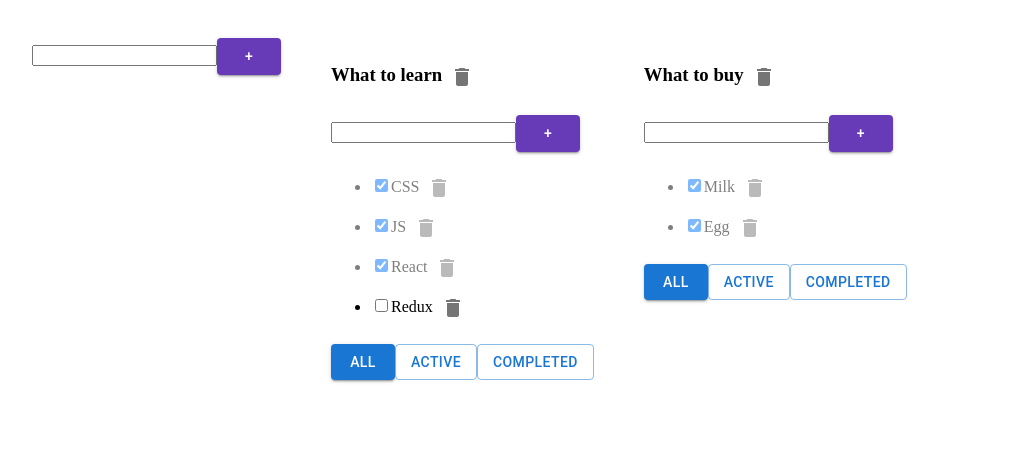
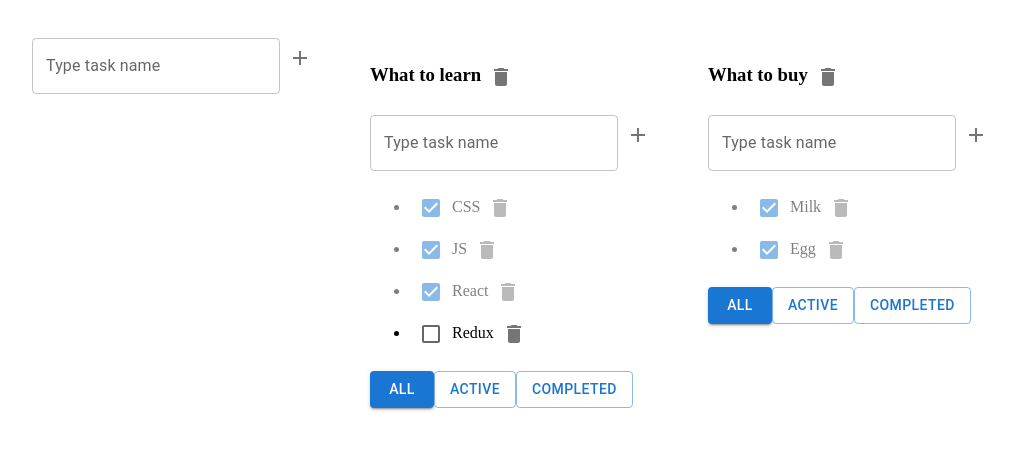
Before and after one commit to Renne103/coursework, a React (Vite) app in the folder to-do/: page / in a window 1280 px wide. Shown: the top 450 px of the page, without its empty margins (6-1020 px from the left). Built offline with nearby package versions, Linux system fonts and the light colour scheme.

Commit message:
feat: add double-click rename (EditableSpan.tsx)

```diff
--- a/to-do/package.json
+++ b/to-do/package.json
@@ -10,6 +10,10 @@
     "preview": "vite preview"
   },
   "dependencies": {
+    "@emotion/react": "^11.11.4",
+    "@emotion/styled": "^11.11.5",
+    "@mui/icons-material": "^5.15.15",
+    "@mui/material": "^5.15.15",
     "@types/uuid": "^9.0.8",
     "react": "^18.2.0",
     "react-dom": "^18.2.0",
--- a/to-do/src/AddItemForm.tsx
+++ b/to-do/src/AddItemForm.tsx
@@ -1,6 +1,6 @@
 import { ChangeEvent, KeyboardEvent, useState } from "react";
-import { Button } from "@mui/material";
-import { deepPurple } from "@mui/material/colors";
+import { IconButton, TextField } from "@mui/material";
+import { Add } from "@mui/icons-material";
 
 type AddItemFormPropsType = {
   addItem: (title: string) => void;
@@ -32,26 +32,20 @@ export function AddItemForm(props: AddItemFormPropsType) {
 
   return (
     <div>
-      <input
+      <TextField
+        variant="outlined"
+        label={"Type task name"}
         value={newTaskTitle}
         onChange={onNewTitleChangeHandler}
         onKeyPress={onKeyPressHandler}
-        className={error ? "error" : ""}
+        error={!!error}
+        helperText={error}
       />
-      <Button
+      <IconButton
         onClick={addItem}
-        variant={"contained"}
-        color={"primary"}
-        sx={{
-          borderRadius: "8xp",
-          bgcolor: deepPurple[500],
-          "&:hover": { bgcolor: deepPurple[300] },
-        }}
       >
-        +
-      </Button>
-
-      {error && <div className="error-message">{error}</div>}
+        <Add />
+      </IconButton>
     </div>
   );
 }
--- a/to-do/src/App.tsx
+++ b/to-do/src/App.tsx
@@ -5,7 +5,7 @@ import "./App.css";
 import { AddItemForm } from "./AddItemForm.tsx";
 
 export type FilterValuesType = "all" | "completed" | "active";
-type TodolistType = {
+export type TodolistType = {
   id: string;
   title: string;
   filter: FilterValuesType;
@@ -45,6 +45,26 @@ function App() {
     if (task) {
       task.isDone = isDone;
       setTasks({ ...tasksObj });
+    }
+  }
+
+  function changeTaskTitle(taskId: string, newTitle: string, todolistId: string) {
+    // достанем нужный массив по todolistId
+    let tasks = tasksObj[todolistId];
+    // находим нужный task
+    let task = tasks.find((t) => t.id === taskId);
+    // изменяем task, если он нашёлся
+    if (task) {
+      task.title = newTitle;
+      // засетаем в стейт копию объекта, чтобы React отреагировал перерисовкой
+      setTasks({ ...tasksObj });
+    }
+  }
+  function changeTodolistTitle ( todolistId: string, newTitle: string) {
+    const todolist = todolists.find(tl => tl.id === todolistId)
+    if (todolist){
+      todolist.title = newTitle;
+      setTodolists([...todolists])
     }
   }
 
@@ -109,8 +129,10 @@ function App() {
             changeFilter={changeFilter}
             addTask={addTask}
             changeTaskStatus={changeStatus}
+            changeTaskTitle={changeTaskTitle}
             filter={tl.filter}
             removeTodolist={removeTodolist}
+            changeTodolistTitle={changeTodolistTitle}
           />
         );
       })}
--- /dev/null
+++ b/to-do/src/EditableSpan.tsx
@@ -0,0 +1,25 @@
+import { ChangeEvent, useState } from 'react';
+
+type EditableSpanPropsType = {
+    title: string;
+    onChange: (newValue: string) => void;
+}
+
+export function EditableSpan(props: EditableSpanPropsType){
+    let [editMode, setEditMode] = useState(false);
+    let [title, setTitle] = useState("");
+
+    const activateEditMode = () => {
+        setEditMode(true);
+        setTitle(props.title);
+    }
+    const activateViewMode = () =>{
+        setEditMode(false);
+        props.onChange(title);
+    }
+    const onChangeTitleHandler = (e: ChangeEvent<HTMLInputElement>) => setTitle(e.currentTarget.value)
+
+    return editMode
+    ? <input value={title} onChange={onChangeTitleHandler} onBlur={activateViewMode} autoFocus/>
+    : <span onDoubleClick={activateEditMode}>{props.title}</span>
+}
--- a/to-do/src/Todolist.tsx
+++ b/to-do/src/Todolist.tsx
@@ -1,10 +1,10 @@
 import { ChangeEvent } from "react";
 import { FilterValuesType } from "./App";
 import { AddItemForm } from "./AddItemForm";
-import { IconButton } from "@mui/material";
+import { Checkbox, IconButton } from "@mui/material";
 import { Button } from "@mui/material";
 import { Delete } from "@mui/icons-material";
-import { green } from "@mui/material/colors";
+import { EditableSpan } from "./EditableSpan";
 
 export type TaskType = {
   id: string; //long id
@@ -28,8 +28,14 @@ type PropsType = {
     isDone: boolean,
     todolistId: string
   ) => void;
+  changeTaskTitle: (
+    taskId: string,
+    newTitle: string,
+    todolistId: string
+  ) => void;
   filter: FilterValuesType;
   removeTodolist: (todolistId: string) => void;
+  changeTodolistTitle: (todolistId: string, newTitle:string) => void;
 };
 
 export function Todolist(props: PropsType) {
@@ -40,7 +46,9 @@ export function Todolist(props: PropsType) {
   const removeTodolist = () => {
     props.removeTodolist(props.id);
   };
-
+  const changeTodolistTitle = (newTitle:string) => {
+    props.changeTodolistTitle(props.id, newTitle);
+  };
   const addTask = (title: string) => {
     props.addTask(title, props.id);
   };
@@ -48,31 +56,44 @@ export function Todolist(props: PropsType) {
   return (
     <div>
       <h3>
-        {props.title}
+        <EditableSpan title={props.title} onChange={changeTodolistTitle}></EditableSpan>
         <IconButton aria-label="delete" onClick={removeTodolist}>
           <Delete />
         </IconButton>
       </h3>
+
       <AddItemForm addItem={addTask}></AddItemForm>
+
       <ul>
         {props.tasks.map((t) => {
+
           const onChangeHandler = (e: ChangeEvent<HTMLInputElement>) => {
             props.changeTaskStatus(t.id, e.currentTarget.checked, props.id);
           };
+
           const onRemoveHandler = () => {
             props.removeTask(t.id, props.id);
           };
+
+          const onChangeTitleHandler = (newValue: string) => {
+            props.changeTaskTitle(t.id, newValue, props.id)
+          };
+
+
           return (
             <li key={t.id} className={t.isDone ? "is-done" : ""}>
-              <input
-                type="checkbox"
+
+              <Checkbox
                 onChange={onChangeHandler}
                 checked={t.isDone}
               />
-              <span>{t.title}</span>
+
+              <EditableSpan title={t.title} onChange={onChangeTitleHandler}></EditableSpan>
+
               <IconButton aria-label="delete" onClick={onRemoveHandler}>
                 <Delete />
               </IconButton>
+
             </li>
           );
         })}
@@ -94,7 +115,7 @@ export function Todolist(props: PropsType) {
         </Button>
         <Button
           variant={props.filter === "completed" ? "contained" : "outlined"}
-          onClick={onActiveClickHandler}
+          onClick={onCompletedClickHandler}
           color="primary"
         >
           Completed
```
Also changed, not shown: 1 other file (tests, documents, lock files or other folders).
